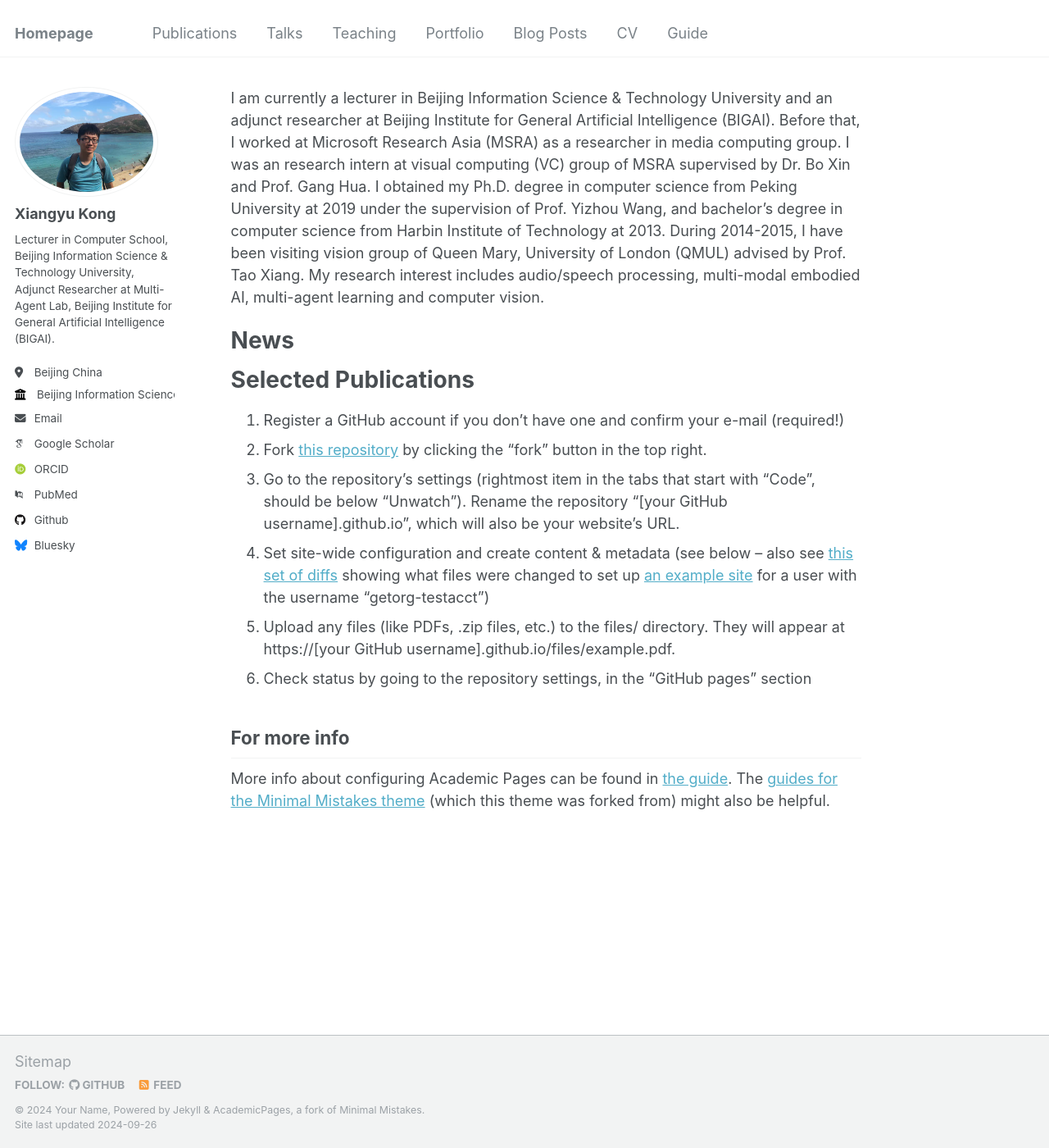
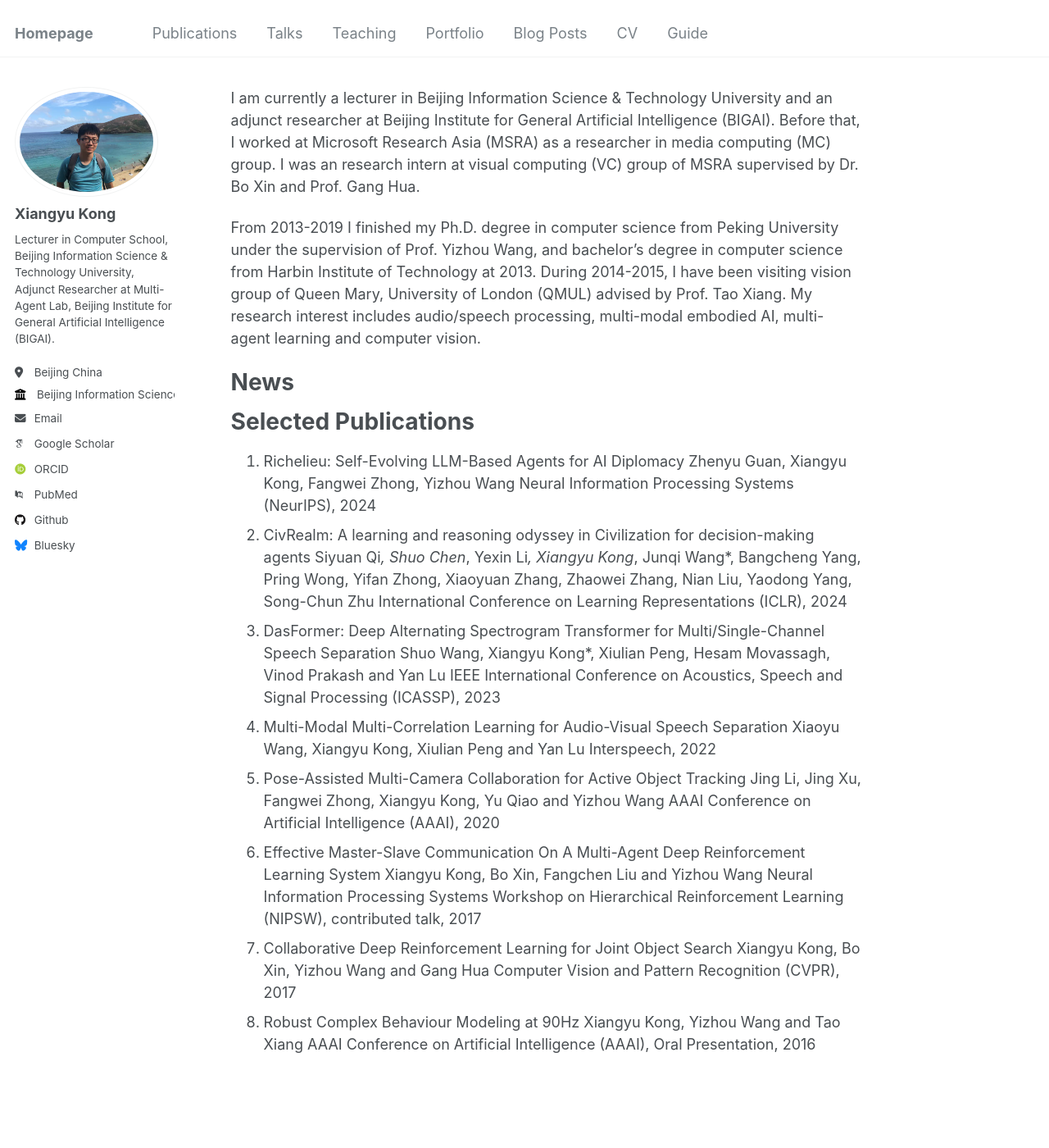
Before and after one commit to kxyzc1992/kxyzc1992.github.io, a Jekyll site: the page built from _pages/about.md, in a window 1280 px wide and 1400 px high. Shown: the whole window at 82% size. Built offline with Jekyll 4.4.1, drawn with Linux system fonts in a browser that asks for light colours; some web fonts are replaced.

Commit message:
update pages

```diff
--- a/_pages/about.md
+++ b/_pages/about.md
@@ -6,20 +6,36 @@ redirect_from:
   - /about.html
 ---
 
-I am currently a lecturer in Beijing Information Science & Technology University and an adjunct researcher at Beijing Institute for General Artificial Intelligence (BIGAI). Before that, I worked at Microsoft Research Asia (MSRA) as a researcher in media computing group. I was an research intern at visual computing (VC) group of MSRA supervised by Dr. Bo Xin and Prof. Gang Hua. I obtained my Ph.D. degree in computer science from Peking University at 2019 under the supervision of Prof. Yizhou Wang, and bachelor's degree in computer science from Harbin Institute of Technology at 2013. During 2014-2015, I have been visiting vision group of Queen Mary, University of London (QMUL) advised by Prof. Tao Xiang. My research interest includes audio/speech processing, multi-modal embodied AI, multi-agent learning and computer vision.
+I am currently a lecturer in Beijing Information Science & Technology University and an adjunct researcher at Beijing Institute for General Artificial Intelligence (BIGAI). Before that, I worked at Microsoft Research Asia (MSRA) as a researcher in media computing (MC) group. I was an research intern at visual computing (VC) group of MSRA supervised by Dr. Bo Xin and Prof. Gang Hua.
+
+From 2013-2019 I finished my Ph.D. degree in computer science from Peking University under the supervision of Prof. Yizhou Wang, and bachelor's degree in computer science from Harbin Institute of Technology at 2013. During 2014-2015, I have been visiting vision group of Queen Mary, University of London (QMUL) advised by Prof. Tao Xiang. My research interest includes audio/speech processing, multi-modal embodied AI, multi-agent learning and computer vision.
 
 News
 ======
 
 Selected Publications
 ======
-1. Register a GitHub account if you don't have one and confirm your e-mail (required!)
-1. Fork [this repository](https://github.com/academicpages/academicpages.github.io) by clicking the "fork" button in the top right.
-1. Go to the repository's settings (rightmost item in the tabs that start with "Code", should be below "Unwatch"). Rename the repository "[your GitHub username].github.io", which will also be your website's URL.
-1. Set site-wide configuration and create content & metadata (see below -- also see [this set of diffs](http://archive.is/3TPas) showing what files were changed to set up [an example site](https://getorg-testacct.github.io) for a user with the username "getorg-testacct")
-1. Upload any files (like PDFs, .zip files, etc.) to the files/ directory. They will appear at https://[your GitHub username].github.io/files/example.pdf.
-1. Check status by going to the repository settings, in the "GitHub pages" section
-
-For more info
-------
-More info about configuring Academic Pages can be found in [the guide](https://academicpages.github.io/markdown/). The [guides for the Minimal Mistakes theme](https://mmistakes.github.io/minimal-mistakes/docs/configuration/) (which this theme was forked from) might also be helpful.
+1. Richelieu: Self-Evolving LLM-Based Agents for AI Diplomacy
+Zhenyu Guan, Xiangyu Kong, Fangwei Zhong, Yizhou Wang
+Neural Information Processing Systems (NeurIPS), 2024
+2. CivRealm: A learning and reasoning odyssey in Civilization for decision-making agents
+Siyuan Qi*, Shuo Chen*, Yexin Li*, Xiangyu Kong*, Junqi Wang*, Bangcheng Yang, Pring Wong, Yifan Zhong, Xiaoyuan Zhang, Zhaowei Zhang, Nian Liu, Yaodong Yang, Song-Chun Zhu
+International Conference on Learning Representations (ICLR), 2024
+3. DasFormer: Deep Alternating Spectrogram Transformer for Multi/Single-Channel Speech Separation
+Shuo Wang, Xiangyu Kong*, Xiulian Peng, Hesam Movassagh, Vinod Prakash and Yan Lu
+IEEE International Conference on Acoustics, Speech and Signal Processing (ICASSP), 2023
+4. Multi-Modal Multi-Correlation Learning for Audio-Visual Speech Separation
+Xiaoyu Wang, Xiangyu Kong, Xiulian Peng and Yan Lu
+Interspeech, 2022
+5. Pose-Assisted Multi-Camera Collaboration for Active Object Tracking
+Jing Li, Jing Xu, Fangwei Zhong, Xiangyu Kong, Yu Qiao and Yizhou Wang
+AAAI Conference on Artificial Intelligence (AAAI), 2020
+6. Effective Master-Slave Communication On A Multi-Agent Deep Reinforcement Learning System
+Xiangyu Kong, Bo Xin, Fangchen Liu and Yizhou Wang
+Neural Information Processing Systems Workshop on Hierarchical Reinforcement Learning (NIPSW), contributed talk, 2017
+7. Collaborative Deep Reinforcement Learning for Joint Object Search
+Xiangyu Kong, Bo Xin, Yizhou Wang and Gang Hua
+Computer Vision and Pattern Recognition (CVPR), 2017
+8. Robust Complex Behaviour Modeling at 90Hz
+Xiangyu Kong, Yizhou Wang and Tao Xiang
+AAAI Conference on Artificial Intelligence (AAAI), Oral Presentation, 2016
```
Also changed, not shown: _pages/cv.md (+22 -35 lines).
